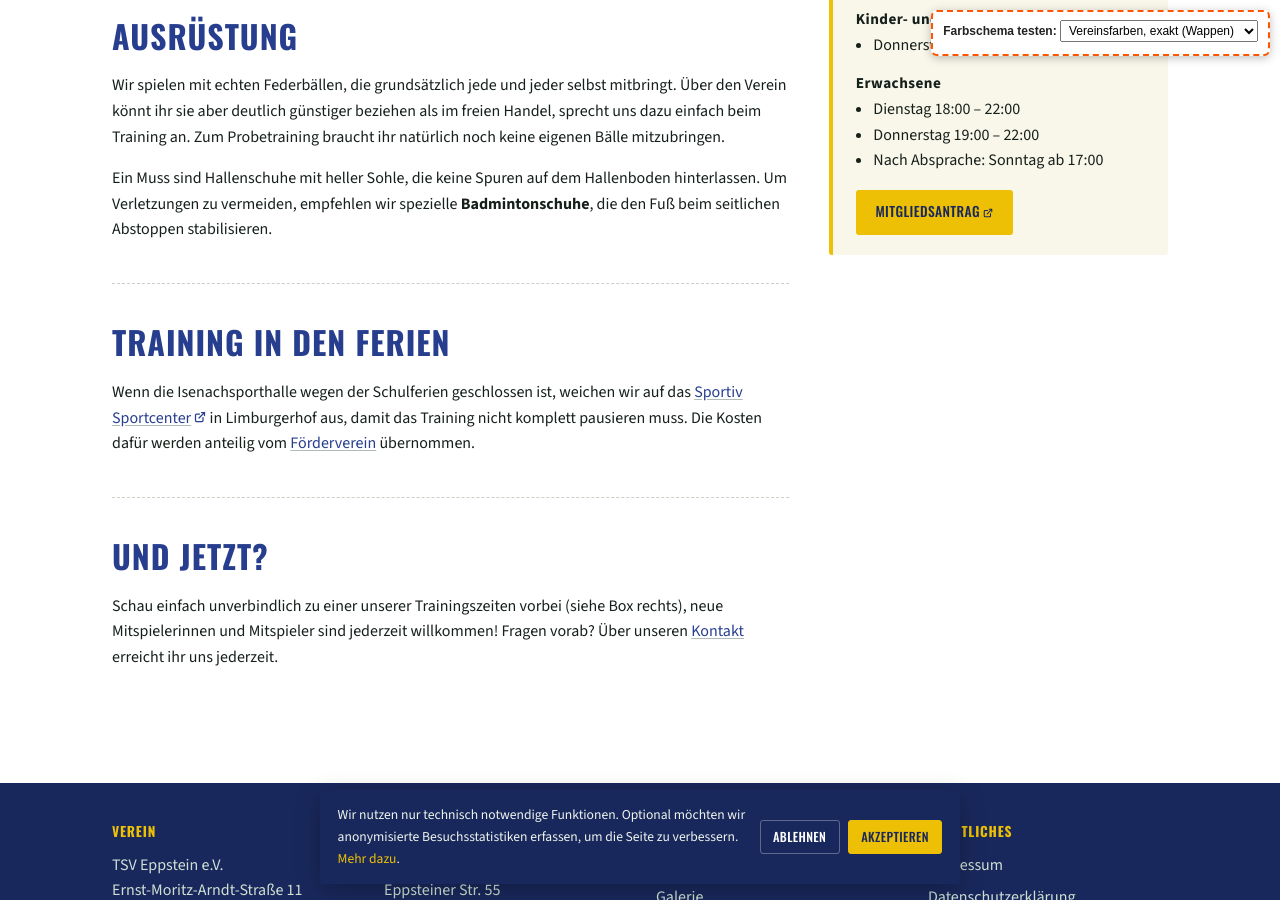
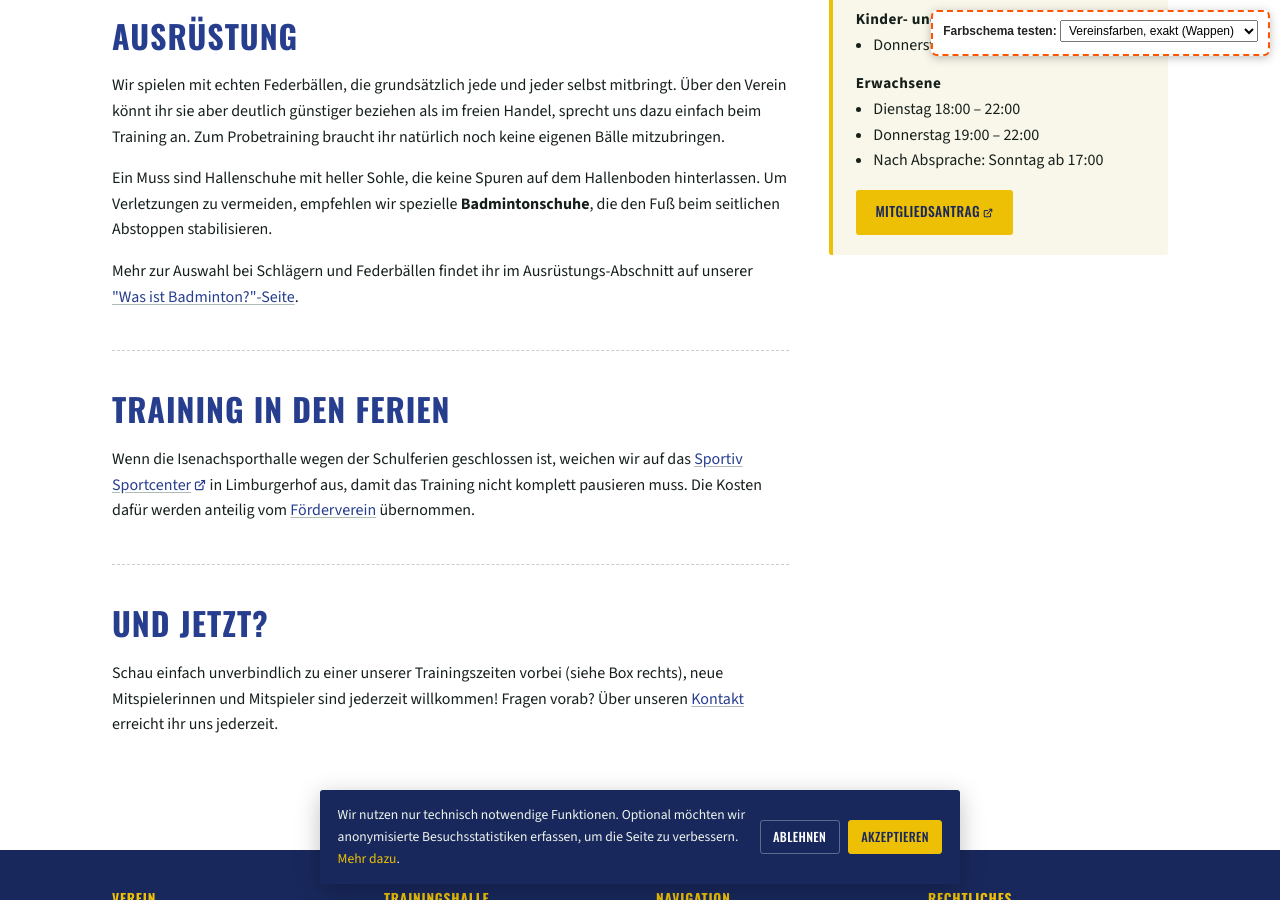
Before and after one commit to Forderverein-Badminton-in-Eppstein-e-V/website, a Jekyll site: the page built from spielbetrieb-training-erwachsene.html, in a window 1280 px wide and 900 px high, scrolled down 485 px. Built offline with Jekyll 4.4.1, drawn with Linux system fonts in a browser that asks for light colours.

Commit message:
Add links to equipment section in training and FAQ pages for better navigation

```diff
--- a/spielbetrieb-training-erwachsene.html
+++ b/spielbetrieb-training-erwachsene.html
@@ -29,6 +29,11 @@ description: "Trainingszeiten für Erwachsene der Badminton-Abteilung des TSV Ep
         Um Verletzungen zu vermeiden, empfehlen wir spezielle <strong>Badmintonschuhe</strong>, die den Fuß beim
         seitlichen Abstoppen stabilisieren.
       </p>
+      <p>
+        Mehr zur Auswahl bei Schlägern und Federbällen findet ihr im Ausrüstungs-Abschnitt auf
+        unserer <a href="/ueber-uns-was-ist-badminton.html#ausruestung">"Was ist
+        Badminton?"-Seite</a>.
+      </p>
 
       <hr class="court-divider">
 
--- a/ueber-uns-faq.html
+++ b/ueber-uns-faq.html
@@ -21,6 +21,9 @@ hero_title: "Häufige Fragen"
         abfärbender Sohle. Einen Schläger für die ersten
         Trainingseinheiten könnt ihr euch in der Regel bei uns leihen – am besten fragt ihr
         das kurz bei eurem ersten Besuch oder vorab über den <a href="/kontakt.html">Kontakt</a>.
+        Mehr zu Schlägern, Schuhen und Federbällen findet ihr im Ausrüstungs-Abschnitt auf
+        unserer <a href="/ueber-uns-was-ist-badminton.html#ausruestung">"Was ist
+        Badminton?"-Seite</a>.
       </p>
 
       <h2>Ab welchem Alter können Kinder mitmachen?</h2>
--- a/ueber-uns-was-ist-badminton.html
+++ b/ueber-uns-was-ist-badminton.html
@@ -58,7 +58,7 @@ hero_title: "Was ist Badminton?"
 
       <hr class="court-divider">
 
-      <h2>Ausrüstung</h2>
+      <h2 id="ausruestung">Ausrüstung</h2>
       <p>
         Für den Einstieg braucht man eigentlich nur drei Dinge: die richtigen Schuhe, einen
         Schläger und Federbälle.
```
